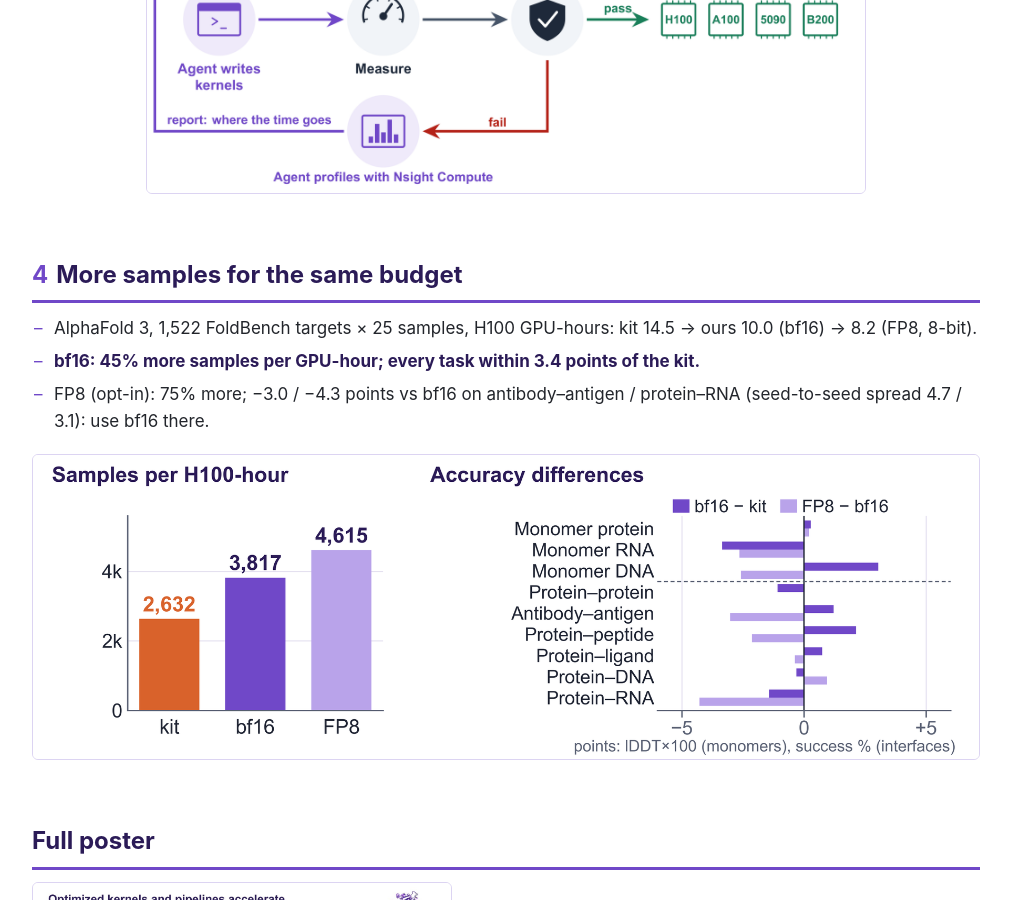
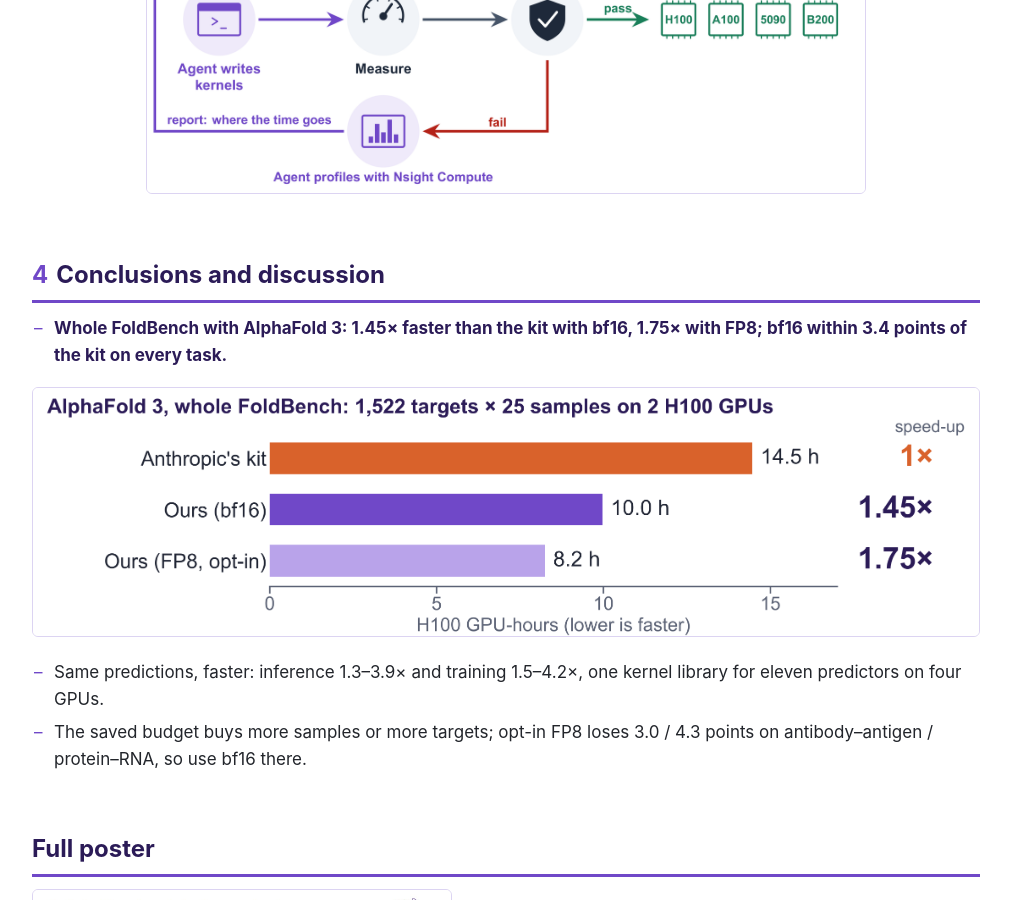
Before and after one commit to SanggeunParrk/SanggeunParrk.github.io, a Jekyll site: the page casp17/index.html, which Jekyll copies as it is, in a window 1280 px wide and 900 px high, scrolled down 3575 px. Shown: the whole window, without its empty margins (134-1145 px from the left). Built offline with Jekyll 4.4.1, drawn with Linux system fonts in a browser that asks for light colours.

Commit message:
casp17: section 4 as conclusions, FoldBench speed chart
Co-Authored-By: Claude Opus 5.5 <noreply@anthropic.com>

```diff
--- a/casp17/index.html
+++ b/casp17/index.html
@@ -123,13 +123,15 @@
   </section>
 
   <section>
-    <h2><span class="n">4</span>More samples for the same budget</h2>
+    <h2><span class="n">4</span>Conclusions and discussion</h2>
     <ul>
-      <li>AlphaFold 3, 1,522 FoldBench targets × 25 samples, H100 GPU-hours: kit 14.5 → ours 10.0 (bf16) → 8.2 (FP8, 8-bit).</li>
-      <li><b>bf16: 45% more samples per GPU-hour; every task within 3.4 points of the kit.</b></li>
-      <li>FP8 (opt-in): 75% more; −3.0 / −4.3 points vs bf16 on antibody–antigen / protein–RNA (seed-to-seed spread 4.7 / 3.1): use bf16 there.</li>
+      <li><b>Whole FoldBench with AlphaFold 3: 1.45× faster than the kit with bf16, 1.75× with FP8; bf16 within 3.4 points of the kit on every task.</b></li>
     </ul>
-    <figure><img src="img/body_foldbench.png" alt="Samples per H100-hour for the kit, bf16 and FP8, and accuracy differences per FoldBench task"></figure>
+    <figure><img src="img/body_foldbench.png" alt="H100 GPU-hours for AlphaFold 3 on the whole FoldBench: Anthropic's kit 14.5, our bf16 10.0, FP8 8.2"></figure>
+    <ul>
+      <li>Same predictions, faster: inference 1.3–3.9× and training 1.5–4.2×, one kernel library for eleven predictors on four GPUs.</li>
+      <li>The saved budget buys more samples or more targets; opt-in FP8 loses 3.0 / 4.3 points on antibody–antigen / protein–RNA, so use bf16 there.</li>
+    </ul>
   </section>
 
   <section class="poster">
```
Also changed, not shown: casp17/img/body_foldbench.png, casp17/img/poster_preview.jpg, 1 other file.
